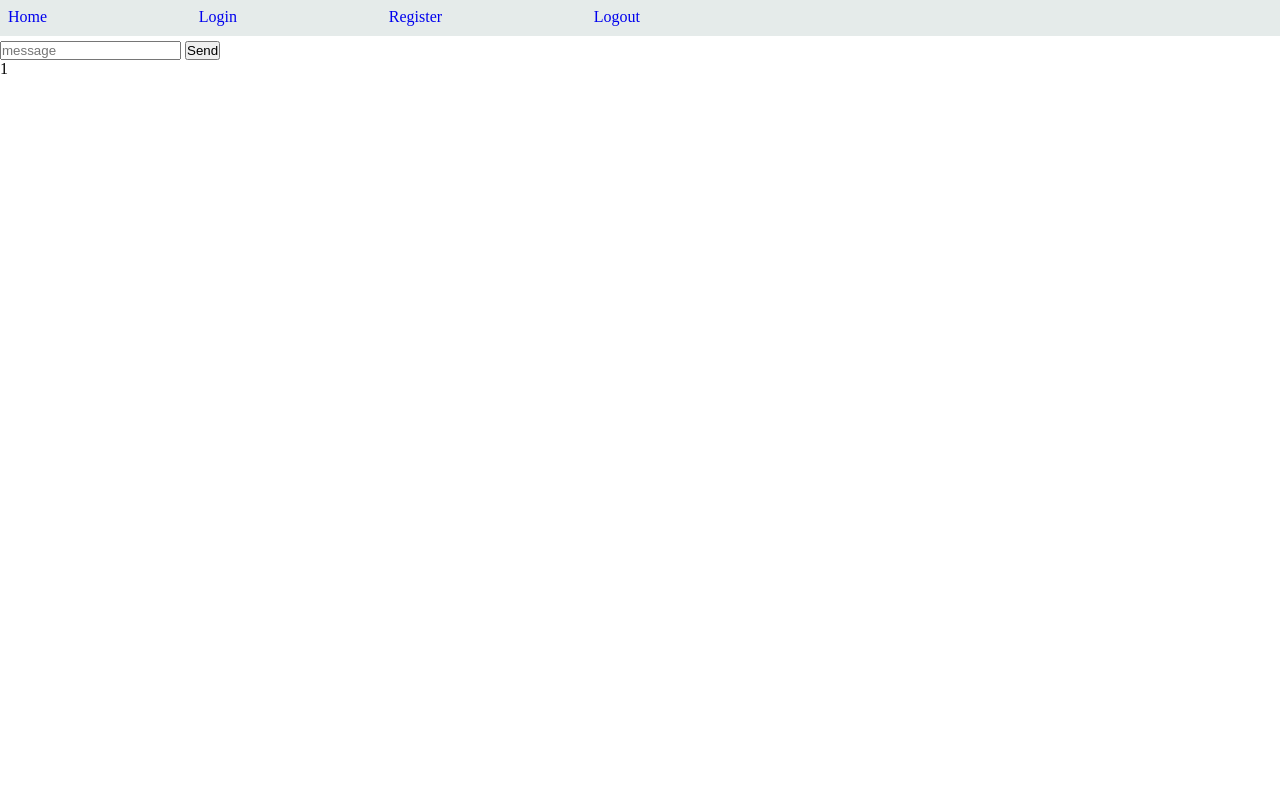
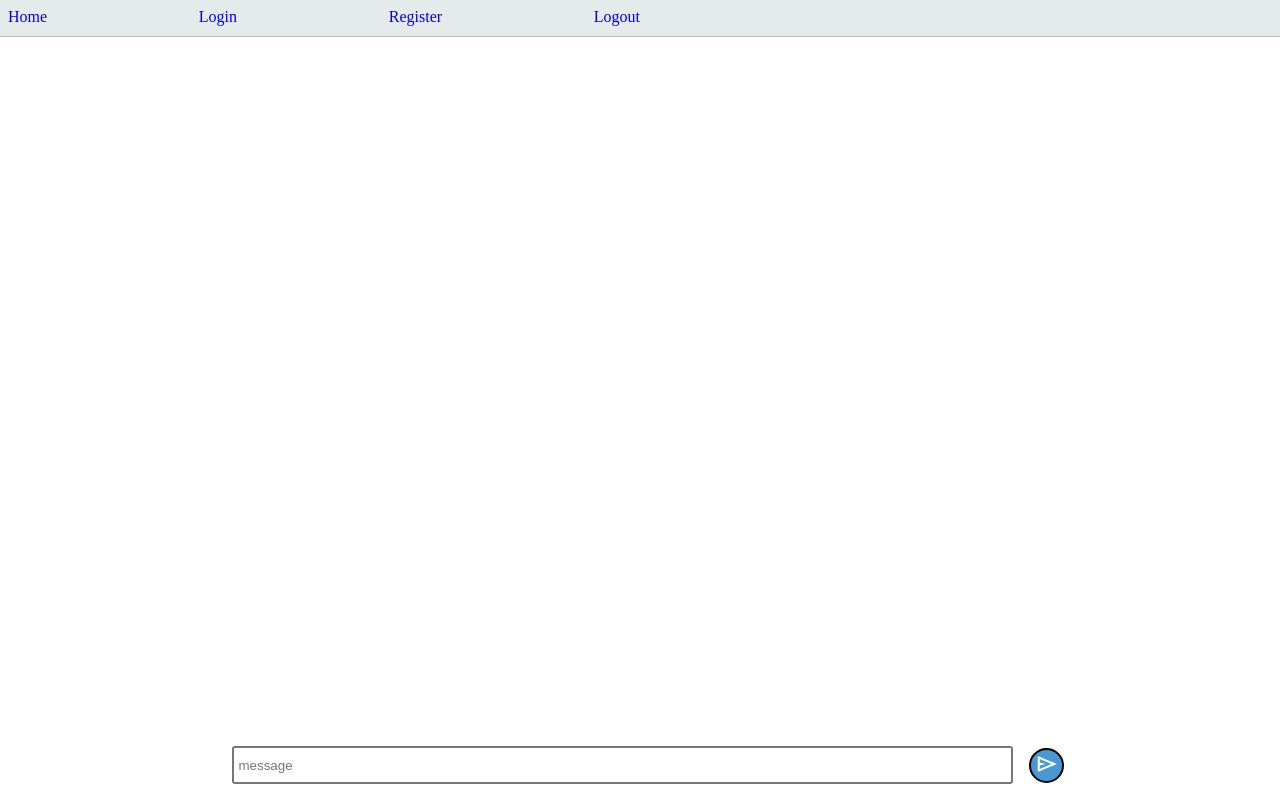
Before and after one commit to HeitorRaimundoPrado/web-sockets-test, a Flask app: page /room/1 in a window 1280 px wide. Run offline with Flask 3, Linux system fonts and the light colour scheme; the visitor is signed in with stand-in values (Sample User, id 1); some libraries are stand-ins or nearby versions.

Commit message:
Final style for room view

```diff
--- a/static/script/room.js
+++ b/static/script/room.js
@@ -16,6 +16,7 @@ $(document).ready(function() {
     }
     msgDiv.insertAdjacentHTML('beforeend', '<div class="msg-wrapper"><p class="msg ' + cls + '"/>' + msg.data + '</p></div>')
     // alert('getting callback')
+    $("#messages").scrollTop(function () {return this.scrollHeight;});
 
   })
 
@@ -26,6 +27,7 @@ $(document).ready(function() {
     // alert('test')
     textInput = document.getElementById('imsginput')
     textInput.value = '';
+    $("#messages").scrollTop(function () {return this.scrollHeight;});
     return false;
   })
 
--- a/static/style/base.css
+++ b/static/style/base.css
@@ -24,6 +24,7 @@ nav {
   height: 20px;
   padding: 0.5rem;
   margin-bottom: 5px;
+  border-bottom: 1px solid #C6B9C0;
 }
 
 #content-wrapper {
--- a/static/style/room.css
+++ b/static/style/room.css
@@ -32,5 +32,45 @@
 
 #content-wrapper {
   display: flex;
-  height: 100vh;
+  justify-content: center;
+  height: calc(100vh - 45px);
 }
+#messages {
+  width: 100vw;
+  overflow: scroll;
+  height: 90%;
+}
+
+#messages::-webkit-scrollbar {
+  display: none;
+}
+
+#messages {
+  -ms-overflow-style: none;
+  scrollbar-width: none;
+}
+
+form {
+  position: absolute;
+  display: flex;
+  align-items: center;
+  bottom: 0;
+}
+
+#imsginput {
+  width: 60vw;
+  margin: 1rem;
+  height: 24px;
+  border-radius: 3px;
+  border-style: solid;
+  padding: 0.3rem;
+}
+
+#isubmit {
+  height: 35px;
+  width: 35px;
+  border-radius: 50%;
+  border-style: solid;
+  background-color: #4998D4;
+  color: white;
+}
--- a/templates/room.html
+++ b/templates/room.html
@@ -2,6 +2,7 @@
 
 {% block style_imports %}
 <link rel="stylesheet" href="{{ url_for('static', filename='style/room.css')}} ">
+<link rel="stylesheet" href="https://fonts.googleapis.com/css2?family=Material+Symbols+Outlined:opsz,wght,FILL,GRAD@48,400,0,0" />
 {% endblock %}
 {% block script_imports %}
   <script src="//code.jquery.com/jquery-1.12.4.min.js"></script>
@@ -14,15 +15,15 @@
 {% endblock %}
 
 {% block content %}
-<div>
+<div id="content-wrapper">
   <div id='messages'>
 
   </div>
   <form id="sendmsg">
     <input type="text" id="imsginput" name="bmsg" placeholder="message" >
-    <input type="submit" name="bsubmit" value="Send">
+    <button type="submit" name="bsubmit" id="isubmit"><span class="material-symbols-outlined">send</span></button>
   </form>
-  <p> {{ user_id }}</p>
+  <!-- <p> {{ user_id }}</p> -->
 
 </div>
 
```
